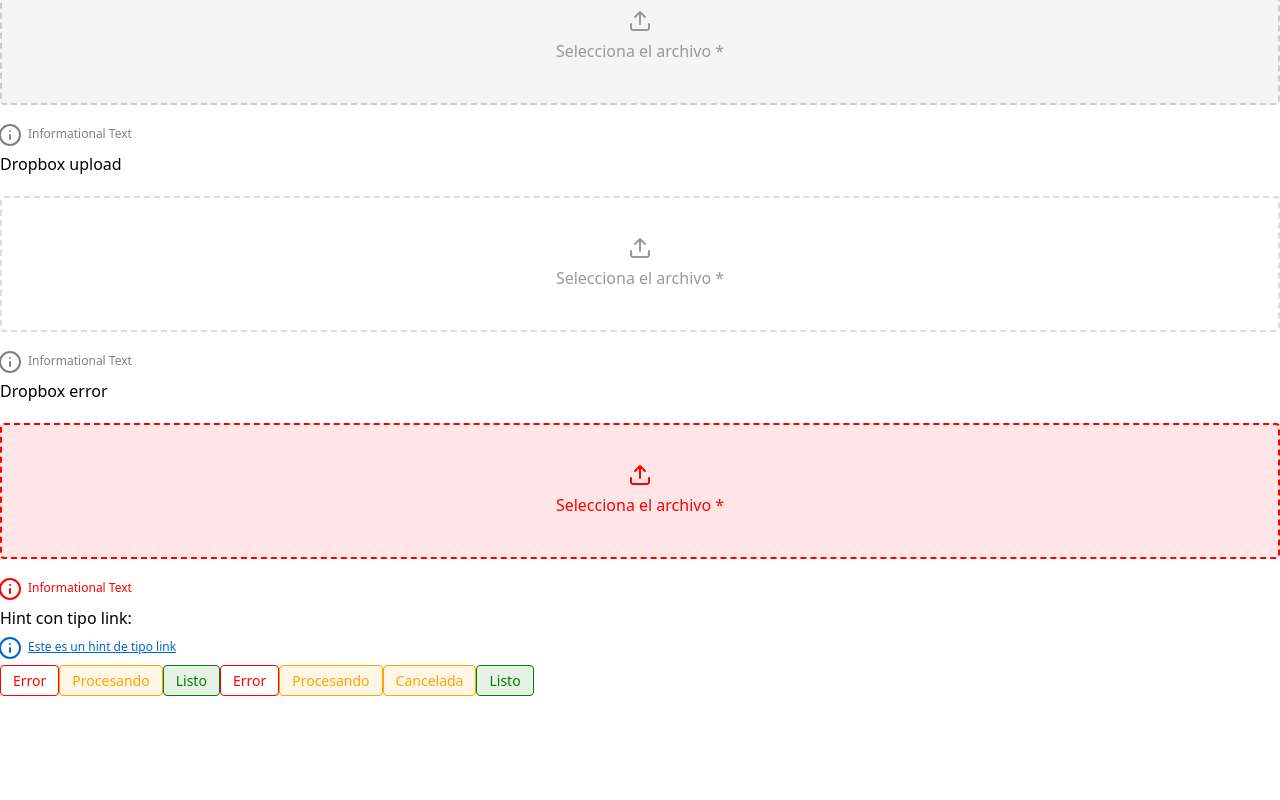
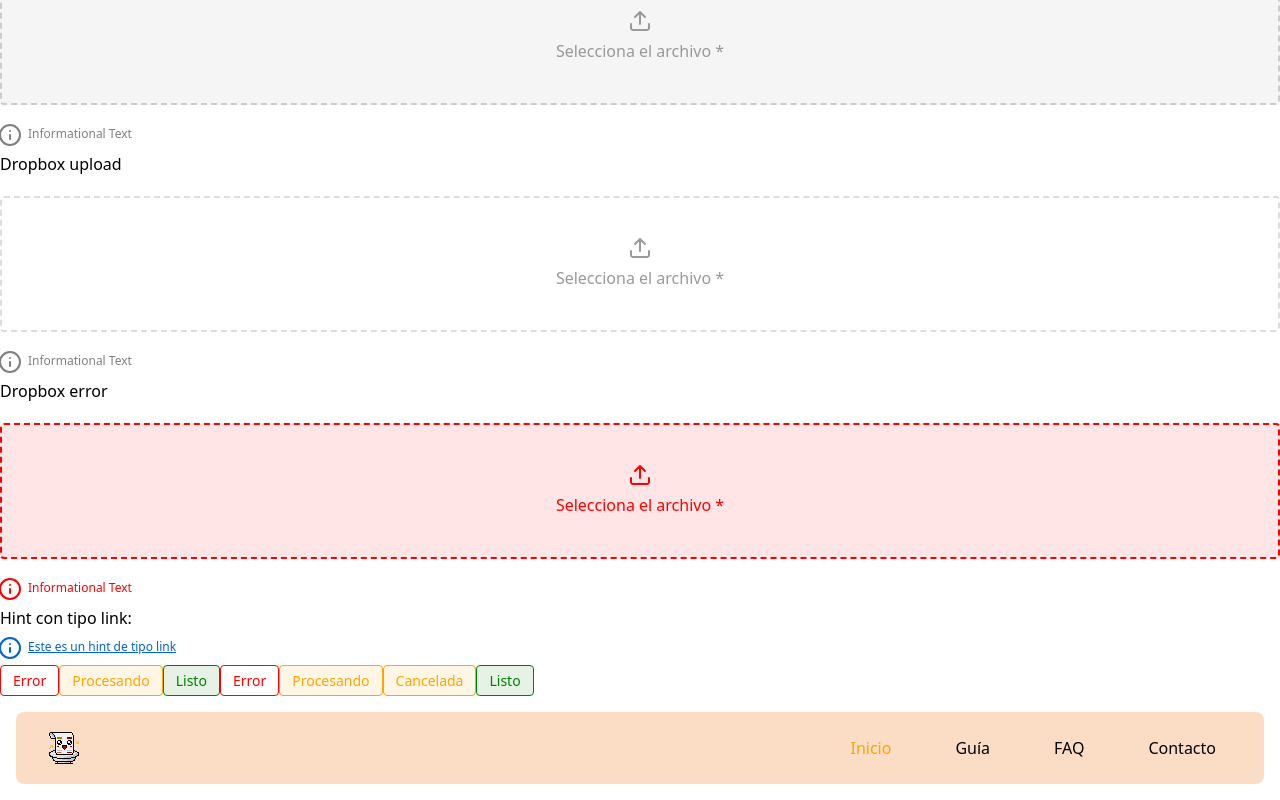
Before and after one commit to skibilling/SkibilingFront, an Angular app: page / in a window 1280 px wide. Shown: the part 4340-5140 px from the top of the page. Before the commit the page ends 5036 px from the top, so only its background shows below. Built offline with nearby package versions, Linux system fonts and the light colour scheme.

Commit message:
navigation-bar finished

```diff
--- /dev/null
+++ b/src/app/components/molecules/navigation-bar/navigation-bar.component.css
@@ -0,0 +1,43 @@
+.nav-container {
+  background-color: #FBDDC5;
+  padding: 1rem 2rem;
+  display: flex;
+  align-items: center;
+  justify-content: space-between;
+  border-radius: 8px;
+  margin: 1rem;
+  position: relative;
+}
+
+.nav-container app-svg-icon {
+  position: absolute;
+  left: 2rem;
+  top: 50%;
+  transform: translateY(-50%);
+  z-index: 1;
+}
+
+.nav-links {
+  display: flex;
+  gap: 2rem;
+  margin-left: auto;
+  position: relative;
+  z-index: 2;
+}
+
+.nav-link {
+  color: black;
+  text-decoration: none;
+  font-weight: 500;
+  cursor: pointer;
+  transition: color 0.3s ease;
+  padding: 0.5rem 1rem;
+}
+
+.nav-link:hover {
+  color: orange;
+}
+
+.nav-link.active {
+  color: orange;
+}
--- /dev/null
+++ b/src/app/components/molecules/navigation-bar/navigation-bar.component.html
@@ -0,0 +1,9 @@
+<div class="nav-container">
+  <img src="assets/Skibilling.svg" alt="Skibilling" class="nav-logo">
+  <div class="nav-links">
+    <a class="nav-link" [class.active]="activeLink === 'inicio'" (click)="setActiveLink('inicio')">Inicio</a>
+    <a class="nav-link" [class.active]="activeLink === 'guia'" (click)="setActiveLink('guia')">Guía</a>
+    <a class="nav-link" [class.active]="activeLink === 'faq'" (click)="setActiveLink('faq')">FAQ</a>
+    <a class="nav-link" [class.active]="activeLink === 'contacto'" (click)="setActiveLink('contacto')">Contacto</a>
+  </div>
+</div>
--- /dev/null
+++ b/src/app/components/molecules/navigation-bar/navigation-bar.component.ts
@@ -0,0 +1,18 @@
+import { Component } from '@angular/core';
+import { CommonModule } from '@angular/common';
+import { SvgIconComponent } from '../../atoms/svg-icon/svg-icon.component';
+
+@Component({
+  selector: 'app-navigation-bar',
+  standalone: true,
+  imports: [CommonModule, SvgIconComponent],
+  templateUrl: './navigation-bar.component.html',
+  styleUrls: ['./navigation-bar.component.css']
+})
+export class NavigationBarComponent {
+  activeLink: string = 'inicio';
+
+  setActiveLink(link: string) {
+    this.activeLink = link;
+  }
+}
--- a/src/app/components/pages/pruebas/pruebas.component.html
+++ b/src/app/components/pages/pruebas/pruebas.component.html
@@ -41,3 +41,4 @@
 <app-status-billing [status]="'processing'"></app-status-billing>
 <app-status-billing [status]="'canceled'"></app-status-billing>
 <app-status-billing [status]="'ready'"></app-status-billing>
+<app-navigation-bar></app-navigation-bar>
--- a/src/app/components/pages/pruebas/pruebas.component.ts
+++ b/src/app/components/pages/pruebas/pruebas.component.ts
@@ -5,11 +5,12 @@ import { HintComponent } from '../../atoms/hint/hint.component';
 import { DropBoxComponent } from '../../atoms/drop-box/drop-box.component';
 import { StatusBillingComponent } from '../../atoms/status-billing/status-billing.component';
 import { StatusTicketsComponent } from '../../atoms/status-tickets/status-tickets.component';
+import { NavigationBarComponent } from "../../molecules/navigation-bar/navigation-bar.component";
 
 @Component({
   selector: 'app-pruebas',
   standalone: true,
-  imports: [CommonModule, SvgIconComponent, HintComponent, DropBoxComponent,StatusBillingComponent, StatusTicketsComponent],
+  imports: [CommonModule, SvgIconComponent, HintComponent, DropBoxComponent, StatusBillingComponent, StatusTicketsComponent, NavigationBarComponent],
   templateUrl: './pruebas.component.html',
   styleUrls: ['./pruebas.component.css']
 })
```
Also changed, not shown: 1 other file (tests, documents, lock files or other folders).
